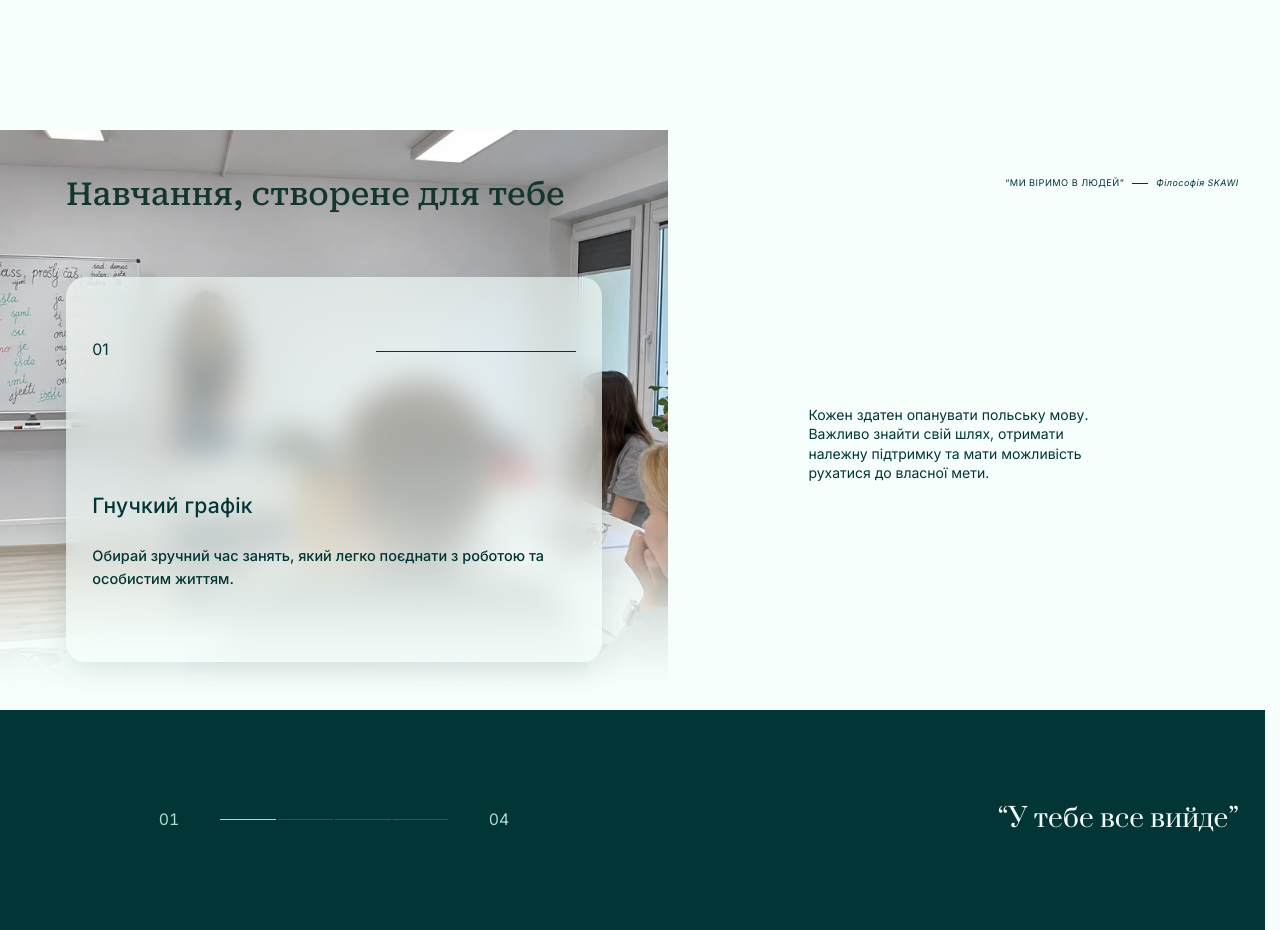
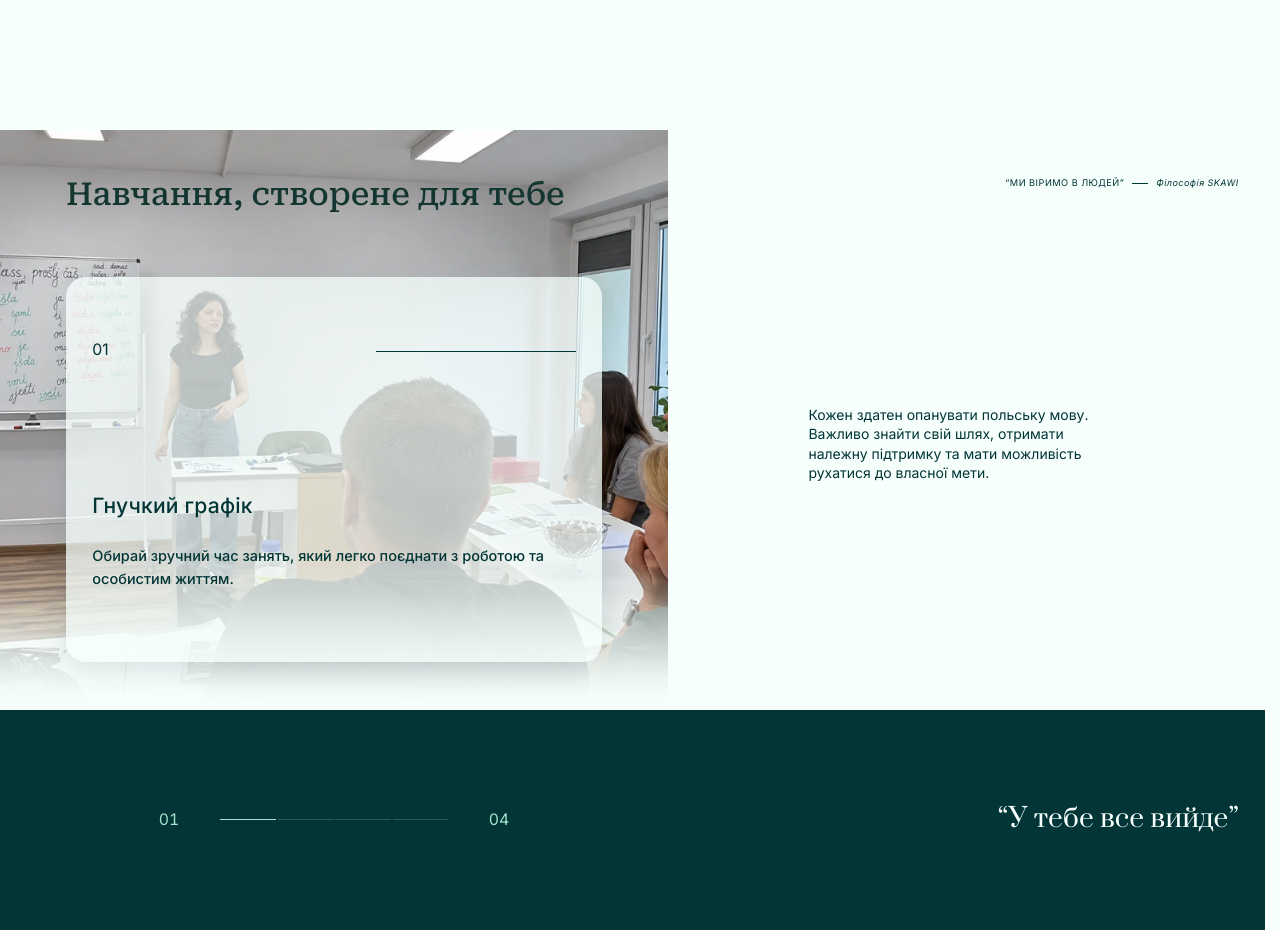
Before and after one commit to Tetiana2309/skawi-website, a React (Vite) app: page / in a window 1280 px wide. Shown: the part 10020-10950 px from the top of the page. Built offline with nearby package versions, Linux system fonts and the light colour scheme.

Commit message:
Improve benefits card contrast and prevent text overlap during scroll

```diff
--- a/src/sections/Benefits.css
+++ b/src/sections/Benefits.css
@@ -28,7 +28,7 @@
 .benefits__left { overflow: hidden; isolation: isolate; }
 .benefits__photo, .benefits__gradient { position: absolute; inset: 0; width: 100%; height: 100%; }
 .benefits__photo { object-fit: cover; }
-.benefits__gradient { background: linear-gradient(to bottom, transparent 54.89%, #F6FFFC 96.407%); }
+.benefits__gradient { background: linear-gradient(to bottom, transparent 80%, #F6FFFC 100%); }
 .benefits__heading {
   position: absolute; z-index: 1; left: 9.862%; right: 5%; top: 8.264%;
   margin: 0; color: #133631; font: 500 clamp(25px, 2.5cqw, 48px)/1.1 "Roboto Serif", Georgia, serif;
@@ -40,16 +40,20 @@
 }
 .benefits__card {
   position: absolute; inset: 0; border-radius: 20px;
-  overflow: hidden;
-  background: rgba(246,255,252,.6);
+  overflow: visible;
   box-shadow: 0 8px 30px rgba(2,53,54,.12);
-  backdrop-filter: blur(15px); -webkit-backdrop-filter: blur(15px);
   transform-origin: 50% 100%;
   backface-visibility: hidden;
-  will-change: transform, clip-path, opacity;
+  will-change: transform, opacity;
   visibility: hidden; opacity: 0;
 }
 .benefits__card:first-child { visibility: visible; opacity: 1; }
+.benefits__card-surface {
+  position: absolute; inset: 0; border-radius: inherit; overflow: hidden;
+  background: rgba(246,255,252,.75);
+  backdrop-filter: blur(15px); -webkit-backdrop-filter: blur(15px);
+}
+.benefits__card-copy { position: absolute; inset: 0; opacity: var(--benefit-copy-opacity, 1); }
 .benefits__card-number {
   position: absolute; left: 4.914%; top: 16.598%;
   font-size: clamp(15px, 1.25cqw, 24px); line-height: 1.1;
--- a/src/sections/Benefits.jsx
+++ b/src/sections/Benefits.jsx
@@ -69,21 +69,22 @@ export default function Benefits({ language = 'UA' }) {
           el.style.visibility = i === index ? 'visible' : 'hidden';
           el.style.opacity = i === index ? '1' : '0';
           el.style.transform = 'none';
-          el.style.clipPath = 'none';
+          el.style.setProperty('--benefit-copy-opacity', i === index ? '1' : '0');
         } else if (d <= -1 || d >= 1) {
           el.style.visibility = 'hidden';
           el.style.opacity = '0';
+          el.style.setProperty('--benefit-copy-opacity', '0');
         } else if (d < 0) {
           const t = ease(d + 1);
           el.style.visibility = 'visible';
-          el.style.opacity = '1';
-          el.style.transform = 'translate3d(0,' + ((1 - t) * 14) + '%,0)';
-          el.style.clipPath = 'inset(' + ((1 - t) * 100) + '% 0 0 0 round 20px)';
+          el.style.opacity = String(ease(clamp((d + 1) / .28, 0, 1)));
+          el.style.transform = 'translate3d(0,' + ((1 - t) * 20) + '%,0)';
+          el.style.setProperty('--benefit-copy-opacity', String(ease(clamp((d + 1 - .52) / .48, 0, 1))));
         } else {
           const t = ease(d);
           el.style.visibility = 'visible';
-          el.style.opacity = String(1 - t * .32);
-          el.style.clipPath = 'none';
+          el.style.opacity = String(1 - ease(clamp((d - .35) / .65, 0, 1)));
+          el.style.setProperty('--benefit-copy-opacity', String(1 - ease(clamp(d / .42, 0, 1))));
           el.style.transform = 'perspective(1400px) translate3d(0,' + (-t * 7) + '%,0) rotateX(' + (t * 9) + 'deg) scale(' + (1 - t * .045) + ')';
         }
       });
@@ -128,10 +129,14 @@ export default function Benefits({ language = 'UA' }) {
             <div className="benefits__deck">
               {data.cards.map(([title, description], i) => (
                 <article key={i} ref={el => { cards.current[i] = el; }} className="benefits__card" style={{ zIndex: i + 1 }} aria-hidden={i !== active}>
-                  <div className="benefits__card-number">{number(i)}</div>
-                  <div className="benefits__card-line" aria-hidden="true" />
-                  <h3>{title}</h3>
-                  <p>{description}</p>
+                  <div className="benefits__card-surface">
+                    <div className="benefits__card-copy">
+                      <div className="benefits__card-number">{number(i)}</div>
+                      <div className="benefits__card-line" aria-hidden="true" />
+                      <h3>{title}</h3>
+                      <p>{description}</p>
+                    </div>
+                  </div>
                 </article>
               ))}
             </div>
```
